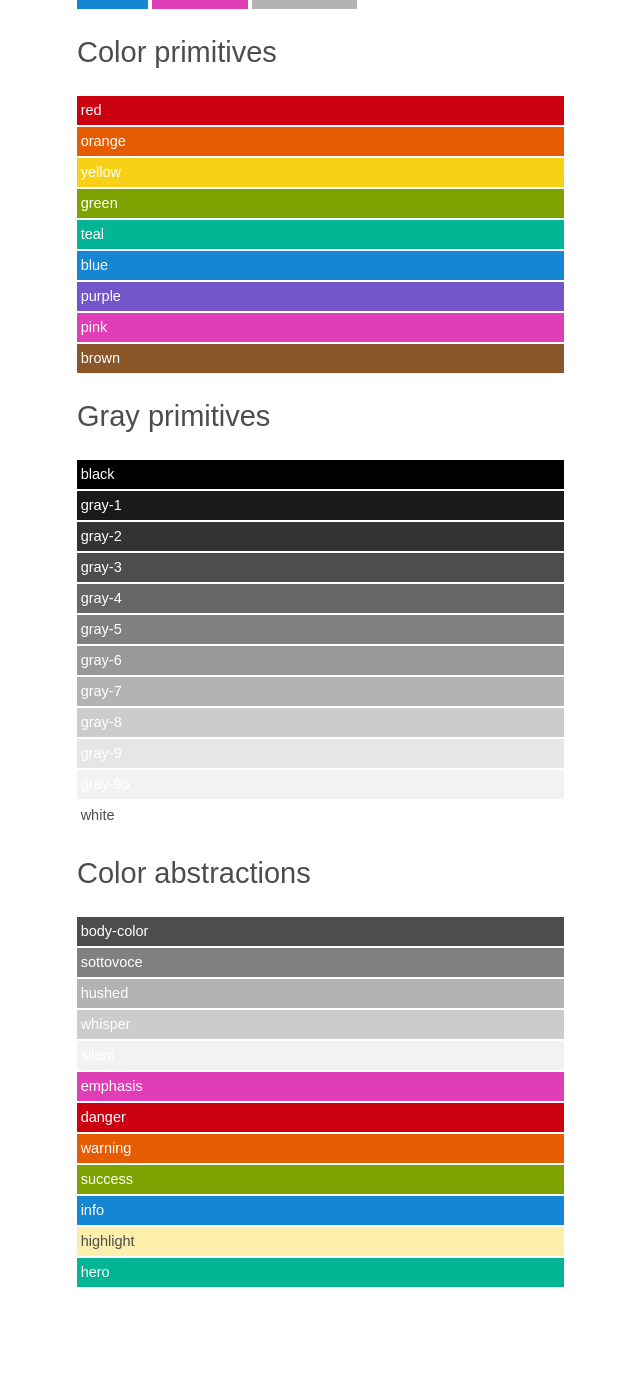
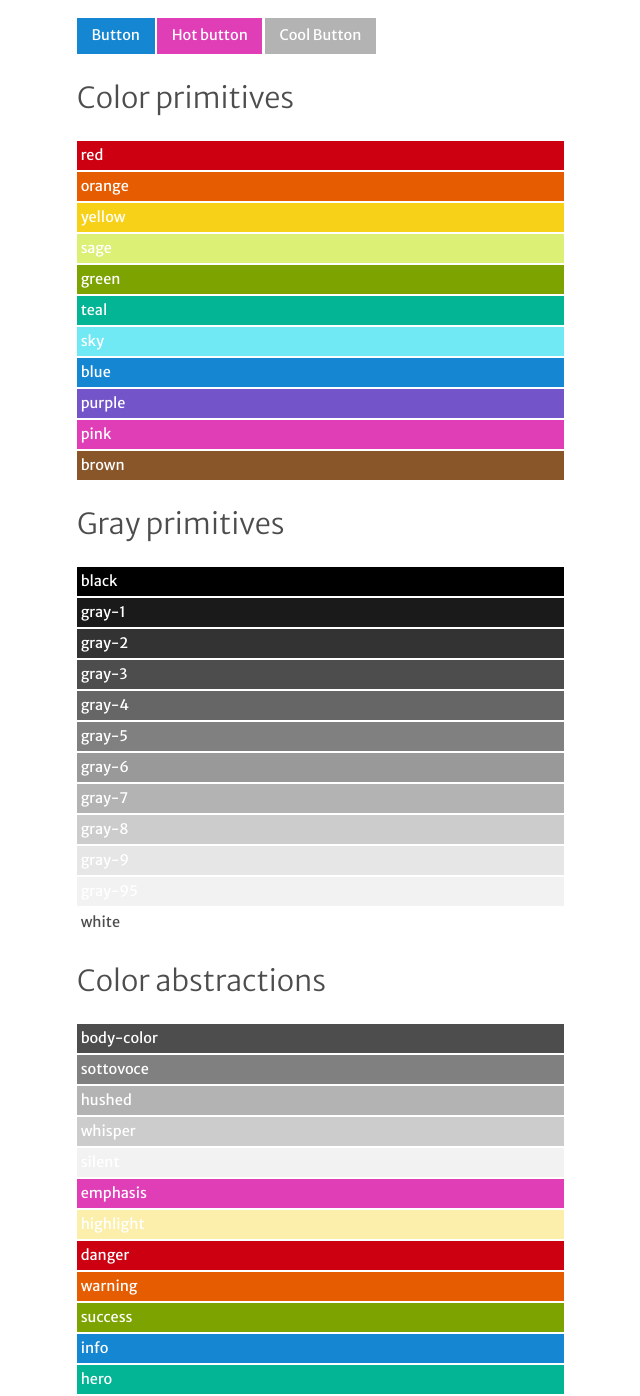
Before and after one commit to axoplasm/skeletor, a PHP site: page / in a window 1280 px wide. Shown: the part 3520-4916 px from the top of the page, without its empty margins (83-723 px from the left). Before the commit the page ends 4807 px from the top, so only its background shows below. Run offline with PHP 8.4, Linux system fonts and the light colour scheme.

Commit message:
styleguide > index

```diff
--- a/includes/_head.php
+++ b/includes/_head.php
@@ -3,6 +3,7 @@
 <head>
 <meta http-equiv=Content-Type content="text/html; charset=utf-8">
 <meta name="viewport" content="width=device-width, initial-scale=1.0, user-scalable=yes">
+<link href="https://fonts.googleapis.com/css?family=Cousine:400,400i,700,700i|Merriweather+Sans:300,300i,400,400i,700,700i" rel="stylesheet">
 <style type=text/css>
 @import url("css/screen.css");
 </style>
--- a/index.php
+++ b/index.php
@@ -1,15 +1,4 @@
-<!DOCTYPE html>
-<html lang=en dir=ltr>
-<head>
-<meta http-equiv=Content-Type content="text/html; charset=utf-8">
-<meta name="viewport" content="width=device-width, initial-scale=1.0, user-scalable=yes">
-<style type=text/css>
-@import url("css/screen.css");
-</style>
-
-<title>Page Title</title>
-</head>
-<body>
+<?php include "includes/_head.php" ?>
 <section class="layout-row">
 	<div class="layout-inner-wrapper">
 
@@ -20,6 +9,7 @@
 			<h4>Heading Level 4</h4>
 			<h5>Heading Level 5</h5>
 			<h6>Heading Level 6</h6>
+
 		</hgroup>
 
 		<p>A paragraph (from the Greek paragraphos, "to write beside" or "written beside") is a self-contained unit of a discourse in writing dealing with a particular point or idea. A paragraph consists of one or more sentences. Though not required by the syntax of any language, paragraphs are usually an expected part of formal writing, used to organize longer prose.</p>
@@ -242,66 +232,35 @@
 <section class="layout-row">
 	<div class="layout-inner-wrapper">
 		<h3>Color primitives</h3>
-		<div class="styleguide-color bg-red">
-			red
+    <?php $primitives = [
+      "red",
+      "orange",
+      "yellow",
+      "sage",
+      "green",
+      "teal",
+      "sky",
+      "blue",
+      "purple",
+      "pink",
+      "brown",
+    ]; ?>
+    <?php foreach ($primitives as $p) { ?>
+		<div class="styleguide-color bg-<?php echo $p ?>">
+      <?php echo $p ?>
 		</div>
-		<div class="styleguide-color bg-orange">
-			orange
-		</div>
-		<div class="styleguide-color bg-yellow">
-			yellow
-		</div>
-		<div class="styleguide-color bg-green">
-			green
-		</div>
-		<div class="styleguide-color bg-teal">
-			teal
-		</div>
-		<div class="styleguide-color bg-blue">
-			blue
-		</div>
-		<div class="styleguide-color bg-purple">
-			purple
-		</div>
-		<div class="styleguide-color bg-pink">
-			pink
-		</div>
-		<div class="styleguide-color bg-brown">
-			brown
-		</div>
+    <?php } ?>
 	</div>
 	<div class="layout-inner-wrapper">
 		<h3>Gray primitives</h3>
 		<div class="styleguide-color bg-black">
 			black
 		</div>
-		<div class="styleguide-color bg-gray-1">
-			gray-1
+    <?php foreach (range(1,9) as $g) { ?>
+    <div class="styleguide-color bg-gray-<?php echo $g ?>">
+      gray-<?php echo $g ?>
 		</div>
-		<div class="styleguide-color bg-gray-2">
-			gray-2
-		</div>
-		<div class="styleguide-color bg-gray-3">
-			gray-3
-		</div>
-		<div class="styleguide-color bg-gray-4">
-			gray-4
-		</div>
-		<div class="styleguide-color bg-gray-5">
-			gray-5
-		</div>
-		<div class="styleguide-color bg-gray-6">
-			gray-6
-		</div>
-		<div class="styleguide-color bg-gray-7">
-			gray-7
-		</div>
-		<div class="styleguide-color bg-gray-8">
-			gray-8
-		</div>
-		<div class="styleguide-color bg-gray-9">
-			gray-9
-		</div>
+    <?php } ?>
 		<div class="styleguide-color bg-gray-95">
 			gray-95
 		</div>
@@ -311,45 +270,26 @@
 	</div>
 	<div class="layout-inner-wrapper">
 		<h3>Color abstractions</h3>
-		<div class="styleguide-color bg-body-color">
-			body-color
+    <?php $abstractions = [
+      "body-color",
+      "sottovoce",
+      "hushed",
+      "whisper",
+      "silent",
+      "emphasis",
+      "highlight",
+      "danger",
+      "warning",
+      "success",
+      "info",
+      "hero",
+    ]; ?>
+    <?php foreach ($abstractions as $a) { ?>
+		<div class="styleguide-color bg-<?php echo $a ?>">
+      <?php echo $a ?>
 		</div>
-		<div class="styleguide-color bg-sottovoce">
-			sottovoce
-		</div>
-		<div class="styleguide-color bg-hushed">
-			hushed
-		</div>
-		<div class="styleguide-color bg-whisper">
-			whisper
-		</div>
-		<div class="styleguide-color bg-silent">
-			silent
-		</div>
-		<div class="styleguide-color bg-emphasis">
-			emphasis
-		</div>
-		<div class="styleguide-color bg-danger">
-			danger
-		</div>
-		<div class="styleguide-color bg-warning">
-			warning
-		</div>
-		<div class="styleguide-color bg-success">
-			success
-		</div>
-		<div class="styleguide-color bg-info">
-			info
-		</div>
-		<div class="styleguide-color bg-highlight fg-body-color">
-			highlight
-		</div>
-		<div class="styleguide-color bg-hero">
-			hero
-		</div>
+    <?php } ?>
 	</div>
 </section>
 
-<script src="//localhost:35729/livereload.js"></script>
-</body>
-</html>
+<?php include "includes/_foot.php" ?>
--- /dev/null
+++ b/info.php
@@ -0,0 +1 @@
+<?php phpinfo() ?>
```
